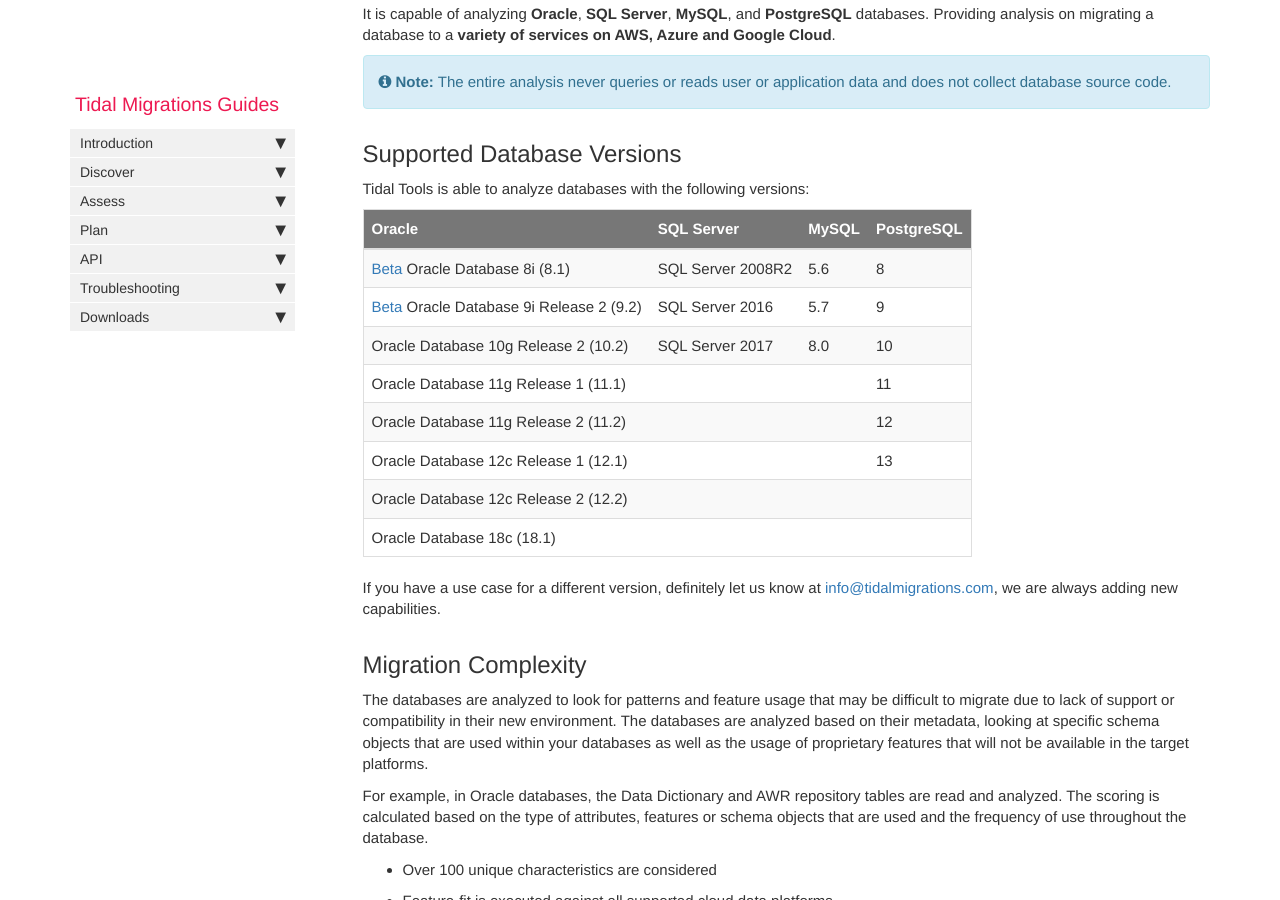
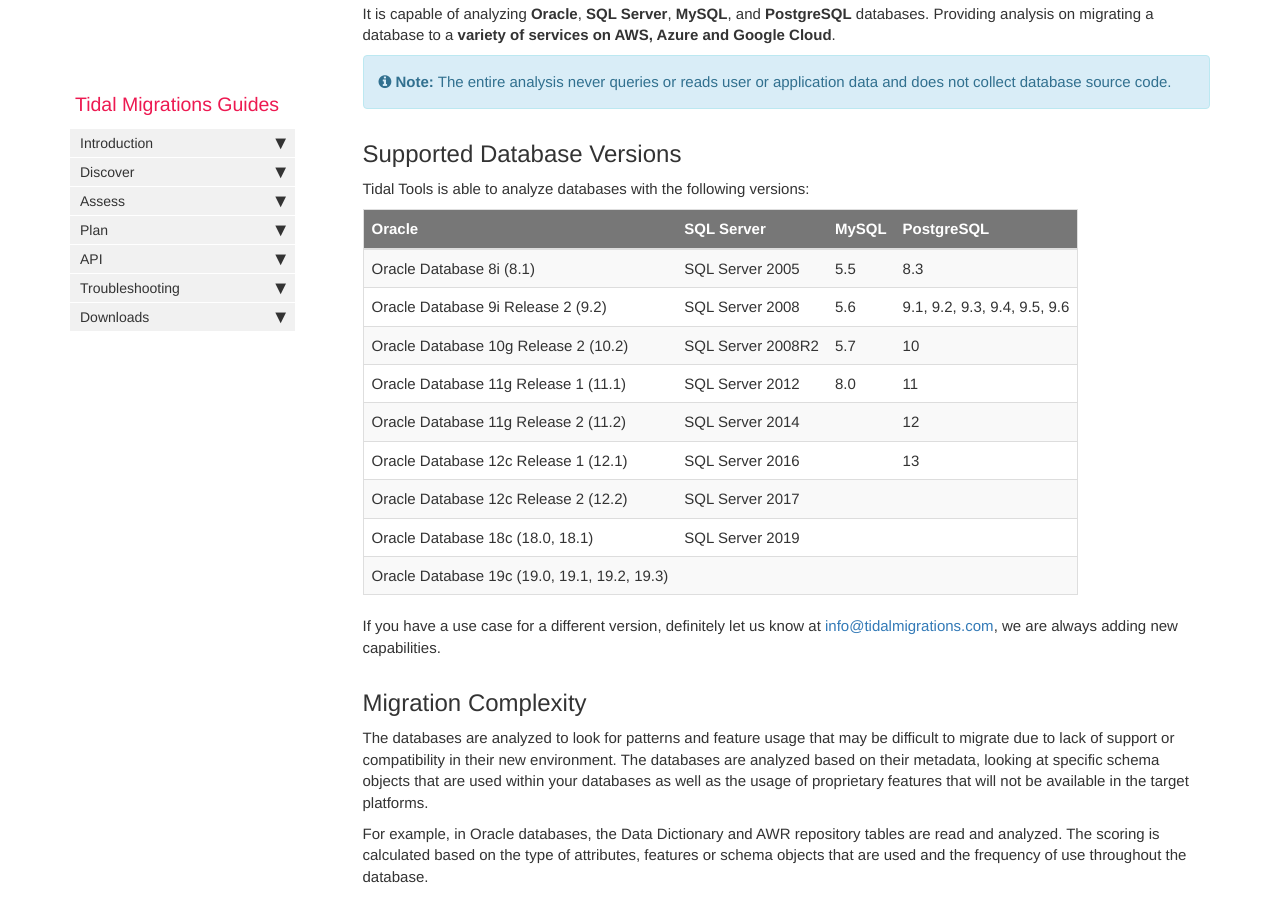
Before and after one commit to tidalmigrations/tidalmigrations.github.io, a Jekyll site: the page built from pages/tidal tools/analyze_database.md, in a window 1280 px wide and 900 px high, scrolled down 812 px. Built offline with Jekyll 4.4.1, drawn with Linux system fonts in a browser that asks for light colours; nearby versions of some CDN libraries; comment, search, counter and statistics services are not loaded.

Commit message:
Update supported database versions

```diff
--- a/pages/tidal tools/analyze_database.md
+++ b/pages/tidal tools/analyze_database.md
@@ -22,14 +22,15 @@ Tidal Tools is able to analyze databases with the following versions:
 
 | Oracle                | SQL Server | MySQL | PostgreSQL |
 |-----------------------|------------|-------|------------|
-| [Beta](mailto:info@tidalmigrations.com?subject=Interested in Oracle 8i Database Analysis) Oracle Database 8i (8.1) | SQL Server 2008R2 | 5.6 | 8 |
-| [Beta](mailto:info@tidalmigrations.com?subject=Interested in Oracle 9 Database Analysis) Oracle Database 9i Release 2 (9.2)   | SQL Server 2016 | 5.7 | 9 |
-| Oracle Database 10g Release 2 (10.2) | SQL Server 2017 | 8.0 | 10 |
-| Oracle Database 11g Release 1 (11.1) | | | 11 |
-| Oracle Database 11g Release 2 (11.2) | | | 12 |
-| Oracle Database 12c Release 1 (12.1) | | | 13 |
-| Oracle Database 12c Release 2 (12.2) |
-| Oracle Database 18c (18.1) |
+| Oracle Database 8i (8.1) | SQL Server 2005 | 5.5 | 8.3 |
+| Oracle Database 9i Release 2 (9.2) | SQL Server 2008 | 5.6 | 9.1, 9.2, 9.3, 9.4, 9.5, 9.6 |
+| Oracle Database 10g Release 2 (10.2) | SQL Server 2008R2 | 5.7 | 10 |
+| Oracle Database 11g Release 1 (11.1) | SQL Server 2012 | 8.0 | 11 |
+| Oracle Database 11g Release 2 (11.2) | SQL Server 2014 | | 12 |
+| Oracle Database 12c Release 1 (12.1) | SQL Server 2016 | | 13 |
+| Oracle Database 12c Release 2 (12.2)| SQL Server 2017|
+| Oracle Database 18c (18.0, 18.1) | SQL Server 2019 |
+| Oracle Database 19c (19.0, 19.1, 19.2, 19.3) |
 
 If you have a use case for a different version, definitely let us know at [info@tidalmigrations.com](mailto:info@tidalmigrations.com), we are always adding new capabilities.
 
```
